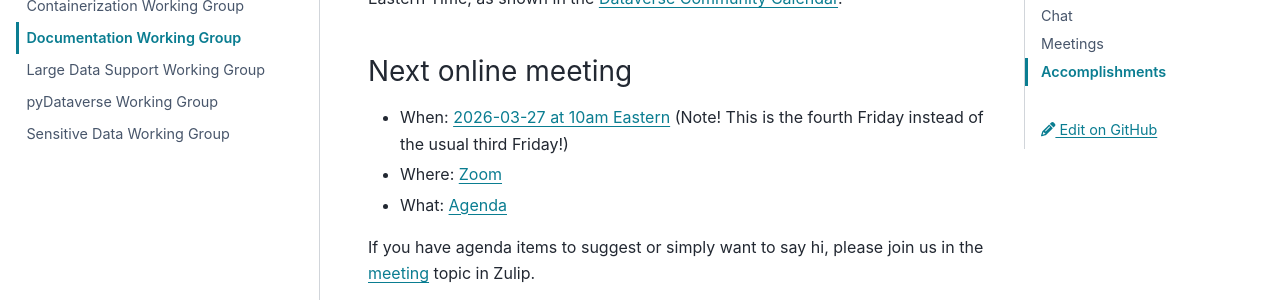
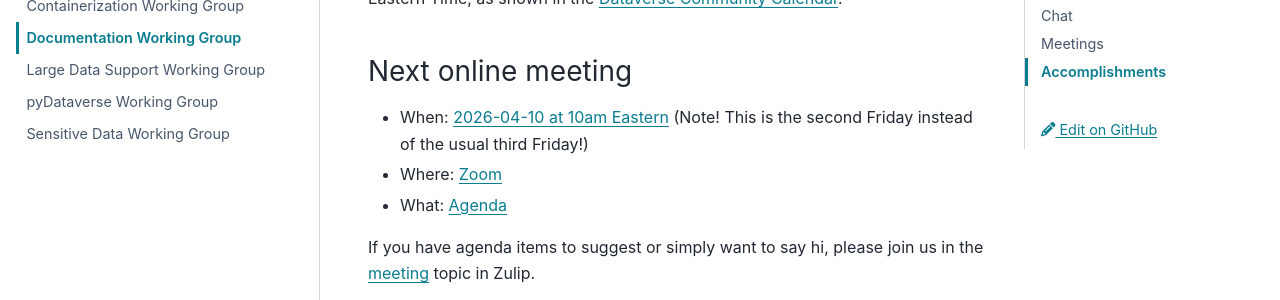
Before and after one commit to gdcc/www.gdcc.io, a Sphinx documentation site: the page built from source/working-groups/documentation.md, in a window 1280 px wide and 900 px high, scrolled down 593 px. Shown: the part 153-453 px from the top of the window. Built offline with Sphinx 7.4.7 and the PyData theme 0.15.4, drawn with Linux system fonts in a browser that asks for light colours.

Commit message:
Update next meeting date in documentation

```diff
--- a/source/working-groups/documentation.md
+++ b/source/working-groups/documentation.md
@@ -18,7 +18,7 @@ We meet on the third Friday of the month (second Friday next time!) at 10am East
 
 ### Next online meeting
 
-- When: [2026-03-27 at 10am Eastern](https://time.is/compare/10am_27_Mar_2026_in_Boston) (Note! This is the fourth Friday instead of the usual third Friday!)
+- When: [2026-04-10 at 10am Eastern](https://time.is/compare/10am_10_Apr_2026_in_Boston) (Note! This is the second Friday instead of the usual third Friday!)
 - Where: [Zoom](https://harvard.zoom.us/j/92654640205?pwd=43COJ82rJMAKZ179tjMDDTHPOO63KT.1)
 - What: [Agenda](https://docs.google.com/document/d/1dX8ktajVsRDk-MDF-yHWV0f4vIe8U3DWrSzIerVGlF8/edit?usp=sharing)
 
```
